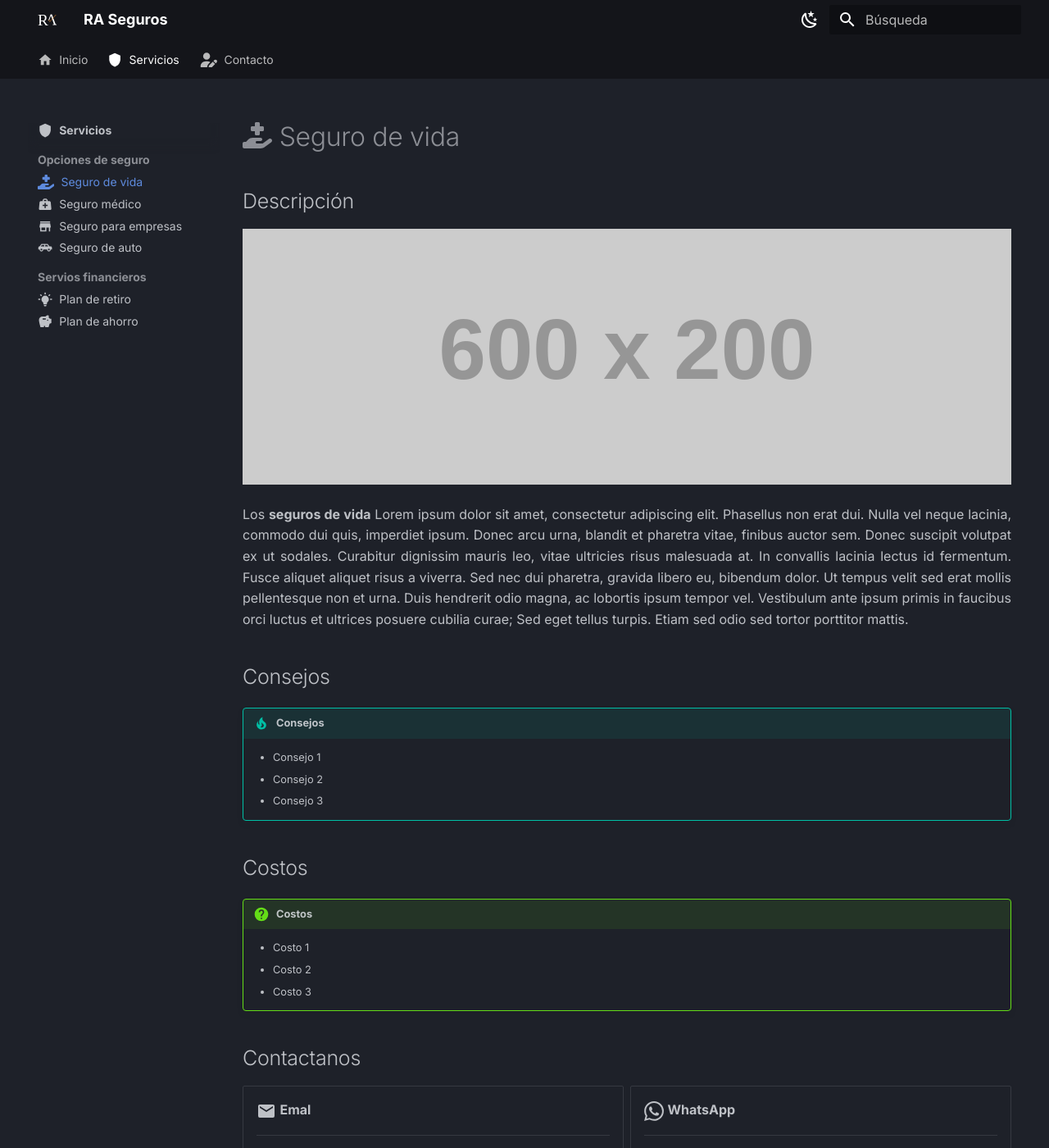
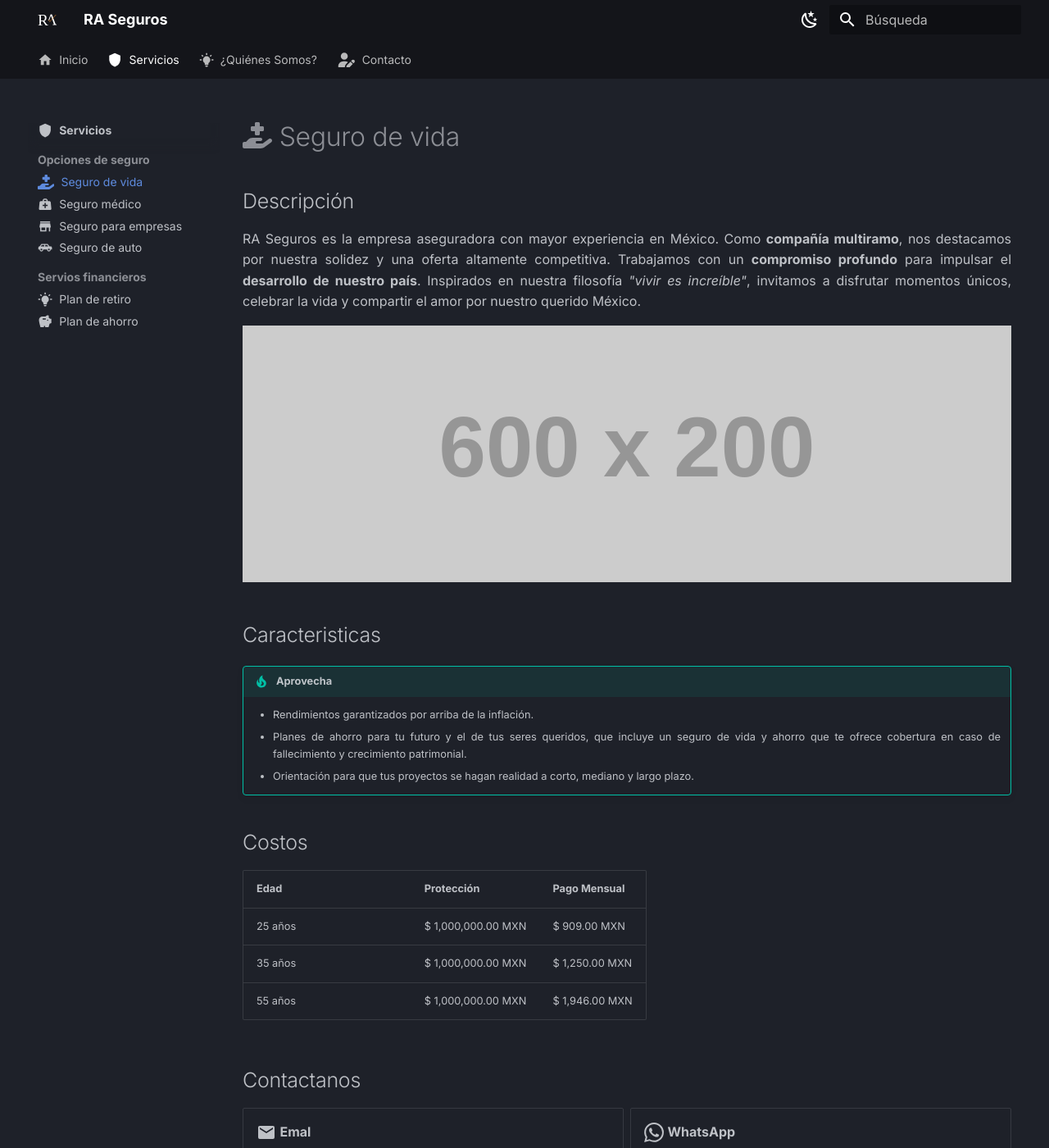
Before and after one commit to rasegurosmx/rasegurosmx.github.io, an MkDocs documentation site: the page built from docs/services/seguros/seguro-de-vida.md, in a window 1280 px wide and 1400 px high. Shown: the whole window at 82% size. Built offline with MkDocs 1.6.1 and Material for MkDocs 9.7.7, drawn with Linux system fonts in a browser that asks for light colours; some web fonts are replaced.

Commit message:
feat: update of content

```diff
--- a/docs/services/seguros/seguro-de-vida.md
+++ b/docs/services/seguros/seguro-de-vida.md
@@ -15,29 +15,33 @@ hide:
 ## Descripción
 
 
-![Image title](https://dummyimage.com/600x200/f5f5f5/aaaaaa?text=–%20Image%20–){ width=100% }
-
 <div class="justify" markdown>
 
-Los **seguros de vida** Lorem ipsum dolor sit amet, consectetur adipiscing elit. Phasellus non erat dui. Nulla vel neque lacinia, commodo dui quis, imperdiet ipsum. Donec arcu urna, blandit et pharetra vitae, finibus auctor sem. Donec suscipit volutpat ex ut sodales. Curabitur dignissim mauris leo, vitae ultricies risus malesuada at. In convallis lacinia lectus id fermentum. Fusce aliquet aliquet risus a viverra. Sed nec dui pharetra, gravida libero eu, bibendum dolor. Ut tempus velit sed erat mollis pellentesque non et urna. Duis hendrerit odio magna, ac lobortis ipsum tempor vel. Vestibulum ante ipsum primis in faucibus orci luctus et ultrices posuere cubilia curae; Sed eget tellus turpis. Etiam sed odio sed tortor porttitor mattis.
+RA Seguros es la empresa aseguradora con mayor experiencia en México. Como **compañía multiramo**,
+ nos destacamos por nuestra solidez y una oferta altamente competitiva. Trabajamos con un
+ **compromiso profundo** para impulsar el **desarrollo de nuestro país**. Inspirados en
+ nuestra filosofía _"vivir es increíble"_, invitamos a disfrutar momentos únicos,
+celebrar la vida y compartir el amor por nuestro querido México.
 
 </div>
 
-## Consejos
+![Image title](https://dummyimage.com/600x200/f5f5f5/aaaaaa?text=–%20Image%20–){ width=100% }
 
-!!! tip "Consejos"
+## Caracteristicas
 
-    - Consejo 1
-    - Consejo 2
-    - Consejo 3
+!!! tip "Aprovecha"
+
+    - Rendimientos garantizados por arriba de la inflación.
+    - Planes de ahorro para tu futuro y el de tus seres queridos, que incluye un seguro de vida y ahorro que te ofrece cobertura en caso de fallecimiento y crecimiento patrimonial.
+    - Orientación para que tus proyectos se hagan realidad a corto, mediano y largo plazo.
 
 ## Costos
 
-!!! question "Costos"
-
-    - Costo 1
-    - Costo 2
-    - Costo 3
+| Edad    | Protección         | Pago Mensual   |
+| ------- | ------------------ | -------------- |
+| 25 años | $ 1,000,000.00 MXN | $ 909.00 MXN   |
+| 35 años | $ 1,000,000.00 MXN | $ 1,250.00 MXN |
+| 55 años | $ 1,000,000.00 MXN | $ 1,946.00 MXN |
 
 ## Contactanos
 
--- a/docs/stylesheets/extra.css
+++ b/docs/stylesheets/extra.css
@@ -39,4 +39,9 @@ body {
   text-align: justify;
 }
 
+.grid.cards ul li p {
+  text-align: justify;
+  hyphens: auto;
+}
+
 /* .md-typeset__table > table:nth-child(1) > tbody:nth-child(2) > tr:nth-child(3) > td:nth-child(1) > code:nth-child(1) */
--- a/mkdocs.yml
+++ b/mkdocs.yml
@@ -110,5 +110,7 @@ nav:
     - Servios financieros:
       - services/finanzas/planes-retiro.md
       - services/finanzas/planes-ahorro.md
+  - ¿Quiénes Somos?:
+    - about/index.md
   - Contacto:
     - contacts/index.md
```
Also changed, not shown: docs/about/index.md (added, +42 -0 lines), docs/index.md (+3 -3 lines).
